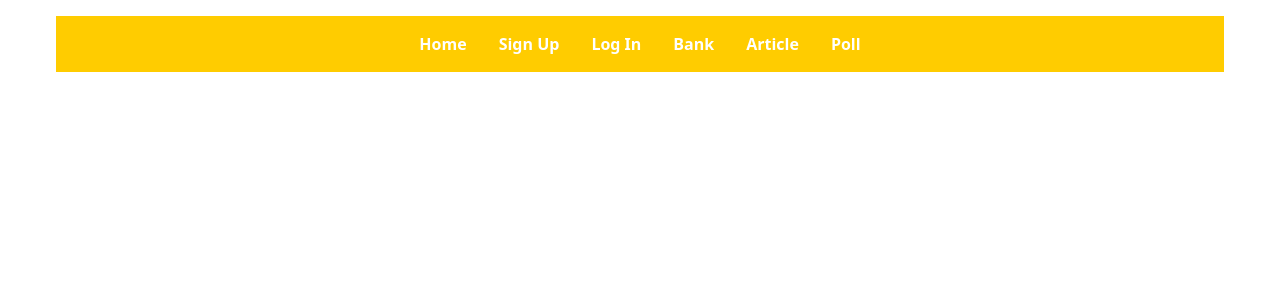
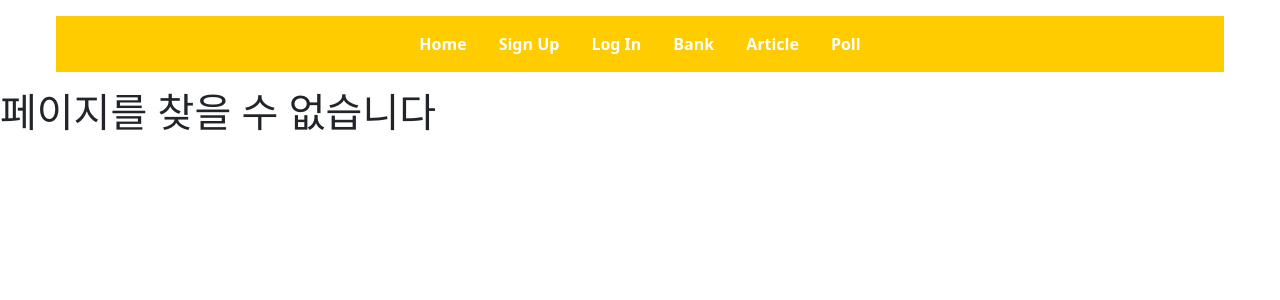
Before and after one commit to SW-Wonkids/WONKIDS, a Vue app in the folder final-pjt-front/wonkids/: page /notfound in a window 1280 px wide. Shown: the top 300 px of the page. Built offline with nearby package versions, Linux system fonts and the light colour scheme.

Commit message:
[feat] create 404 not found view

```diff
--- a/final-pjt-front/wonkids/src/router/index.js
+++ b/final-pjt-front/wonkids/src/router/index.js
@@ -13,6 +13,7 @@ import LogOutView from '@/views/LogOutView.vue'
 import PollView from '@/views/PollView.vue'
 import ProfileView from '@/views/ProfileView.vue'
 import SignUpView from '@/views/SignUpView.vue'
+import NotFoundView from '@/views/NotFoundView.vue'
 
 const router = createRouter({
   history: createWebHistory(import.meta.env.BASE_URL),
@@ -82,6 +83,15 @@ const router = createRouter({
       name: 'poll',
       component: PollView
     },
+    {
+      path: '/notfound',
+      name: 'notfound',
+      component: NotFoundView
+    },
+    {
+      path: '/:pathMatch(.*)*',
+      redirect: '/notfound'
+    },
   ]
 })
 
--- /dev/null
+++ b/final-pjt-front/wonkids/src/views/NotFoundView.vue
@@ -0,0 +1,13 @@
+<template>
+    <div>
+        <h1>페이지를 찾을 수 없습니다</h1>
+    </div>
+</template>
+
+<script setup>
+
+</script>
+
+<style scoped>
+
+</style>
```
